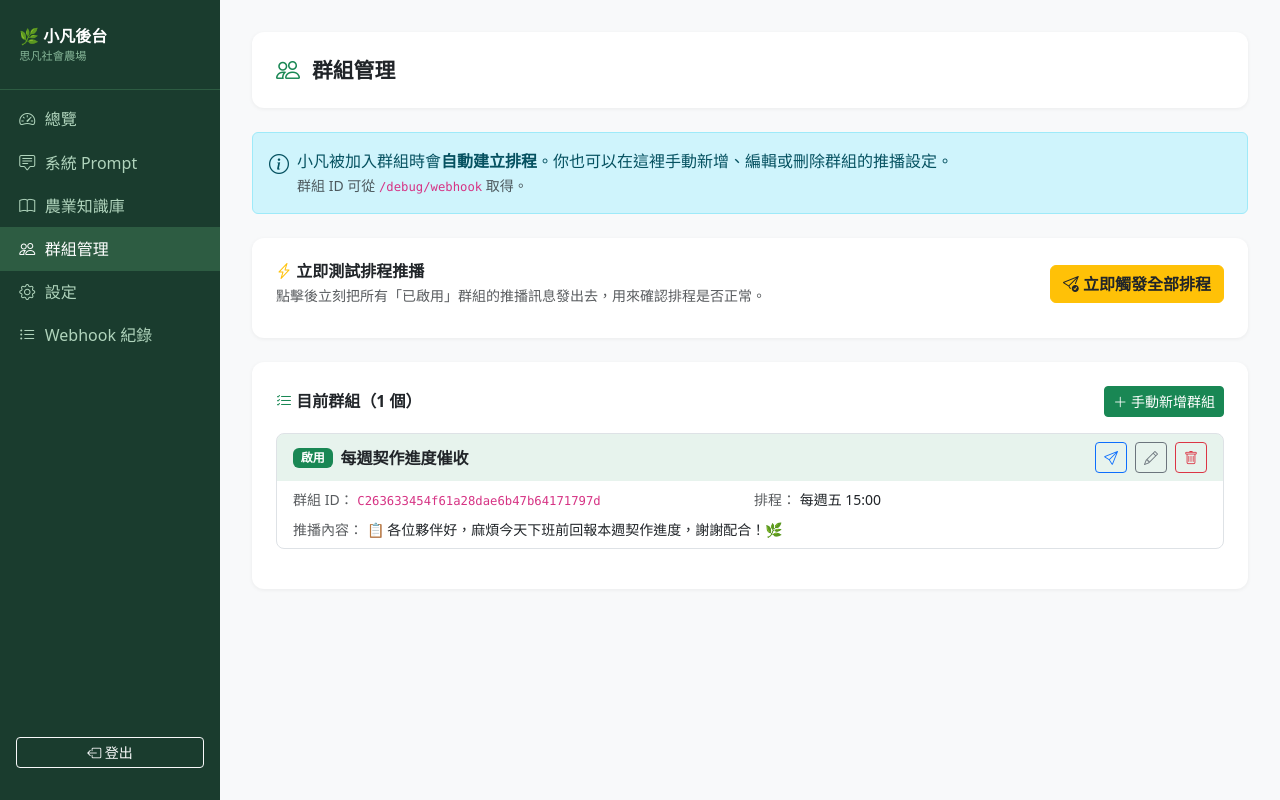
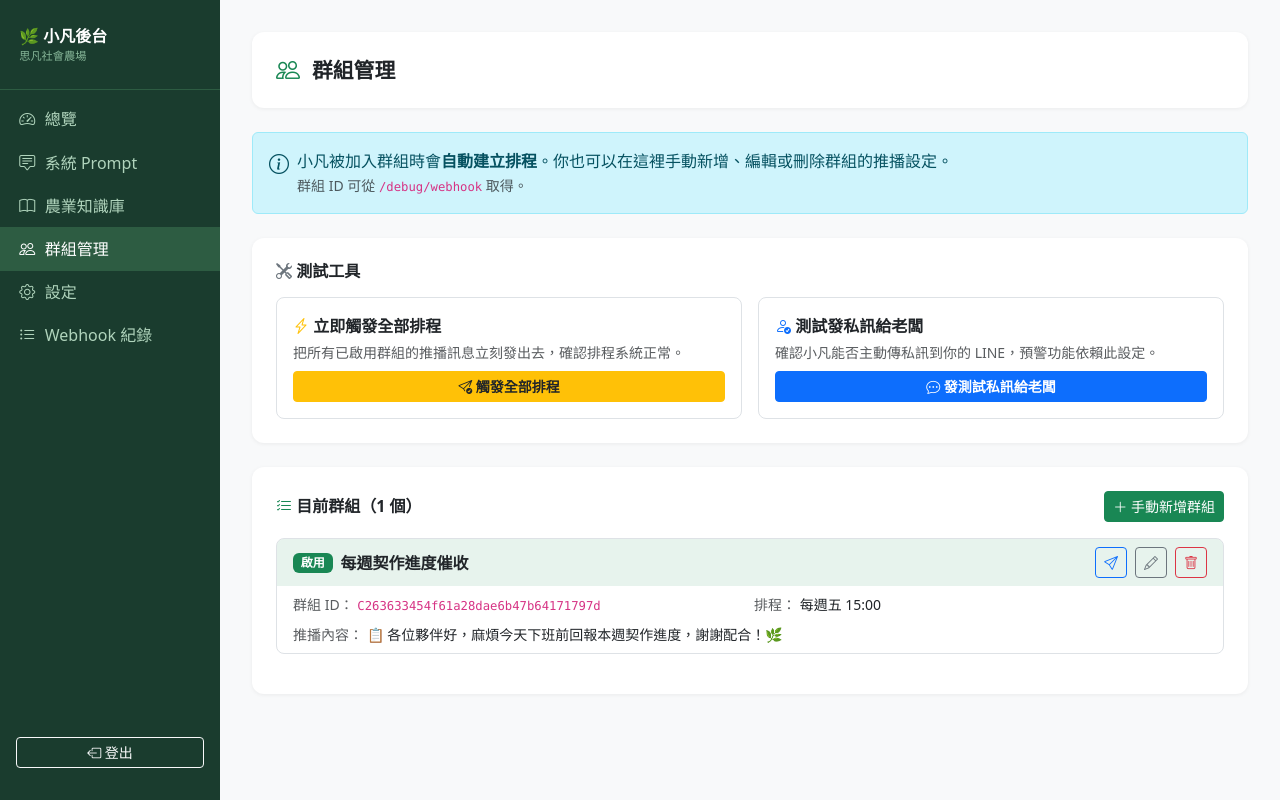
Before and after one commit to frostcolder-ux/line-ai-agent, a Flask app: page /admin/groups in a window 1280 px wide. Run offline with Flask 3, Linux system fonts and the light colour scheme; the visitor is signed in with stand-in values (Sample User, id 1).

Commit message:
feat: 後台新增「測試發私訊給老闆」按鈕
- 新增 /admin/test-boss-notify POST 端點
- 成功時發送測試私訊到老闆 LINE，並顯示 ID 來源（env_var / config）
- 失敗時顯示原因與設定提示
- 測試工具列重新排版為雙欄（排程測試 + 老闆私訊測試並排）

Co-Authored-By: Claude Sonnet 4.6 <noreply@anthropic.com>

```diff
--- a/app.py
+++ b/app.py
@@ -539,6 +539,28 @@ def test_scheduler():
     return jsonify({"triggered": len(results), "results": results})
 
 
+@app.route("/admin/test-boss-notify", methods=["POST"])
+def test_boss_notify():
+    """測試發私訊給老闆，確認 BOSS_LINE_USER_ID 設定是否正確。"""
+    from flask import session
+    if not session.get("admin_logged_in"):
+        return {"error": "unauthorized"}, 401
+    boss_id = get_boss_id()
+    if not boss_id:
+        return jsonify({
+            "success": False,
+            "error": "老闆 ID 未設定",
+            "hint": "請在 Render → Environment 新增 BOSS_LINE_USER_ID，或在後台設定 boss_user_id"
+        }), 400
+    try:
+        notify_boss("✅ 測試成功！小凡可以正常發送私訊給老闆 🎉\n（這是從後台觸發的測試訊息）")
+        log(f"test-boss-notify: sent to {boss_id[:10]}...")
+        return jsonify({"success": True, "boss_id": boss_id[:10] + "...", "source": "env_var" if BOSS_LINE_USER_ID else "config"})
+    except Exception as e:
+        log(f"test-boss-notify ERROR: {e}")
+        return jsonify({"success": False, "error": str(e)}), 500
+
+
 @app.route("/debug/webhook", methods=["GET"])
 def debug_webhook():
     return jsonify({"count": len(debug_webhooks), "webhooks": debug_webhooks})
--- a/templates/admin/groups.html
+++ b/templates/admin/groups.html
@@ -18,19 +18,38 @@
   </div>
 </div>
 
-{# ── 立即測試排程 ── #}
+{# ── 測試工具列 ── #}
 <div class="card p-4 mb-4">
-  <div class="d-flex justify-content-between align-items-center mb-2">
-    <div>
-      <h6 class="fw-bold mb-0"><i class="bi bi-lightning-charge text-warning"></i> 立即測試排程推播</h6>
-      <div class="small text-muted mt-1">點擊後立刻把所有「已啟用」群組的推播訊息發出去，用來確認排程是否正常。</div>
+  <h6 class="fw-bold mb-3"><i class="bi bi-tools text-secondary"></i> 測試工具</h6>
+  <div class="row g-3">
+
+    {# 測試排程 #}
+    <div class="col-md-6">
+      <div class="border rounded-3 p-3 h-100">
+        <div class="fw-semibold mb-1"><i class="bi bi-lightning-charge text-warning"></i> 立即觸發全部排程</div>
+        <div class="small text-muted mb-2">把所有已啟用群組的推播訊息立刻發出去，確認排程系統正常。</div>
+        <button id="testSchedulerBtn" class="btn btn-warning btn-sm text-dark fw-semibold w-100"
+                onclick="runTestScheduler()">
+          <i class="bi bi-send-check"></i> 觸發全部排程
+        </button>
+        <div id="testSchedulerResult" class="mt-2" style="display:none"></div>
+      </div>
     </div>
-    <button id="testSchedulerBtn" class="btn btn-warning text-dark fw-semibold"
-            onclick="runTestScheduler()">
-      <i class="bi bi-send-check"></i> 立即觸發全部排程
-    </button>
+
+    {# 測試老闆私訊 #}
+    <div class="col-md-6">
+      <div class="border rounded-3 p-3 h-100">
+        <div class="fw-semibold mb-1"><i class="bi bi-person-check text-primary"></i> 測試發私訊給老闆</div>
+        <div class="small text-muted mb-2">確認小凡能否主動傳私訊到你的 LINE，預警功能依賴此設定。</div>
+        <button id="testBossBtn" class="btn btn-primary btn-sm fw-semibold w-100"
+                onclick="runTestBoss()">
+          <i class="bi bi-chat-dots"></i> 發測試私訊給老闆
+        </button>
+        <div id="testBossResult" class="mt-2" style="display:none"></div>
+      </div>
+    </div>
+
   </div>
-  <div id="testSchedulerResult" class="mt-2" style="display:none"></div>
 </div>
 
 {# ── 群組列表 ── #}
@@ -247,6 +266,39 @@ document.getElementById('editModal').addEventListener('show.bs.modal', e => {
   document.getElementById('edit-enabled').checked = btn.dataset.taskEnabled === 'true';
 });
 
+// 測試發私訊給老闆
+async function runTestBoss() {
+  const btn = document.getElementById('testBossBtn');
+  const resultBox = document.getElementById('testBossResult');
+
+  btn.disabled = true;
+  btn.innerHTML = '<span class="spinner-border spinner-border-sm"></span> 發送中…';
+  resultBox.style.display = 'none';
+
+  try {
+    const res = await fetch('/admin/test-boss-notify', { method: 'POST' });
+    const data = await res.json();
+
+    if (data.success) {
+      resultBox.innerHTML = `<div class="alert alert-success py-2 mb-0 small">
+        ✅ 已發送！老闆 ID：<code>${data.boss_id}</code>（來源：${data.source === 'env_var' ? '環境變數' : 'config.json'}）<br>
+        請檢查你的 LINE 是否收到測試訊息。
+      </div>`;
+    } else {
+      resultBox.innerHTML = `<div class="alert alert-danger py-2 mb-0 small">
+        ❌ 失敗：${data.error}<br>
+        ${data.hint ? '<span class="text-muted">' + data.hint + '</span>' : ''}
+      </div>`;
+    }
+  } catch (err) {
+    resultBox.innerHTML = `<div class="alert alert-danger py-2 mb-0 small">❌ 網路錯誤：${err.message}</div>`;
+  }
+
+  resultBox.style.display = 'block';
+  btn.disabled = false;
+  btn.innerHTML = '<i class="bi bi-chat-dots"></i> 發測試私訊給老闆';
+}
+
 // 立即測試排程
 async function runTestScheduler() {
   const btn = document.getElementById('testSchedulerBtn');
```
